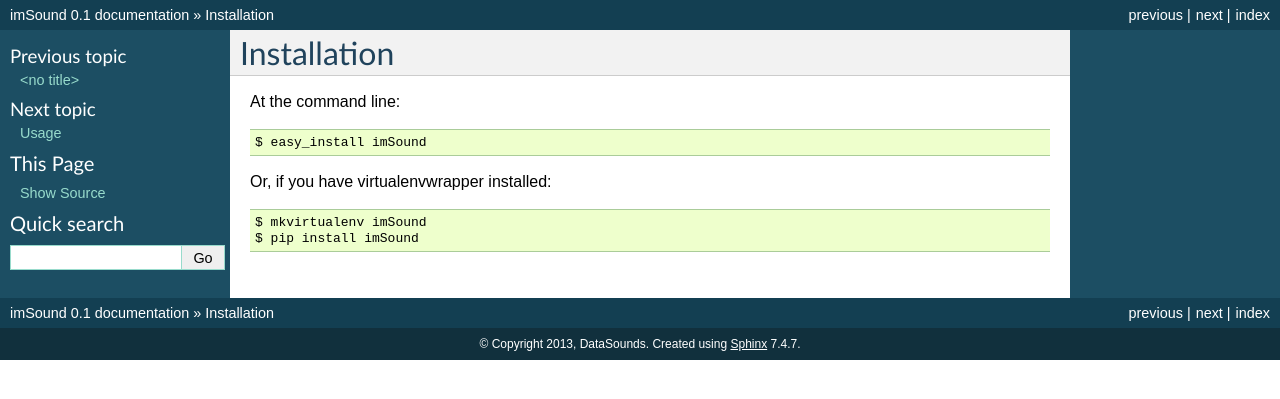
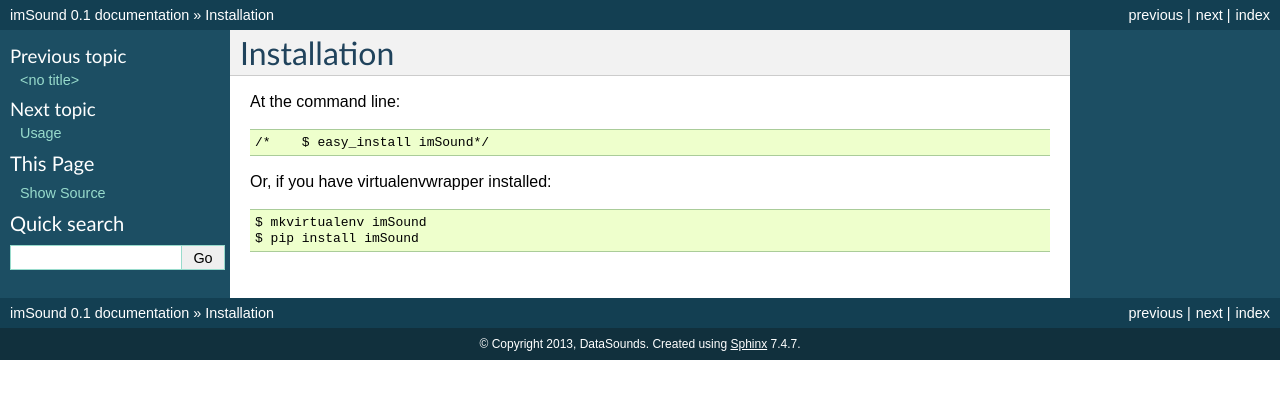
Before and after one commit to DataSounds/imSound, a Sphinx documentation site: the page built from docs/installation.rst, in a window 1280 px wide. Shown: the top 399 px of the page. Built offline with Sphinx 7.4.7, drawn with Linux system fonts in a browser that asks for light colours.

```diff
--- a/docs/installation.rst
+++ b/docs/installation.rst
@@ -4,7 +4,7 @@ Installation
 
 At the command line::
 
-    $ easy_install imSound
+/*    $ easy_install imSound*/
 
 Or, if you have virtualenvwrapper installed::
 
```
